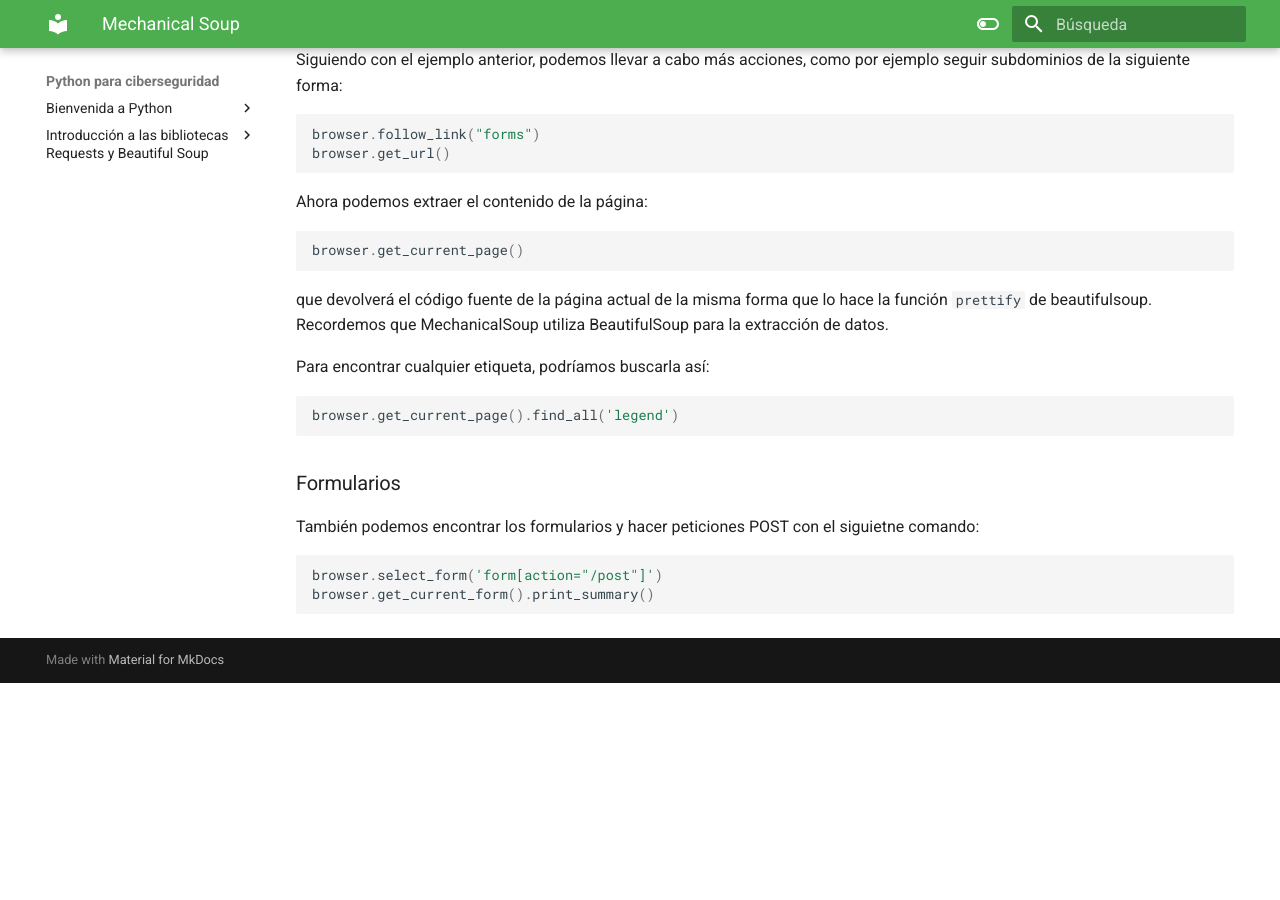
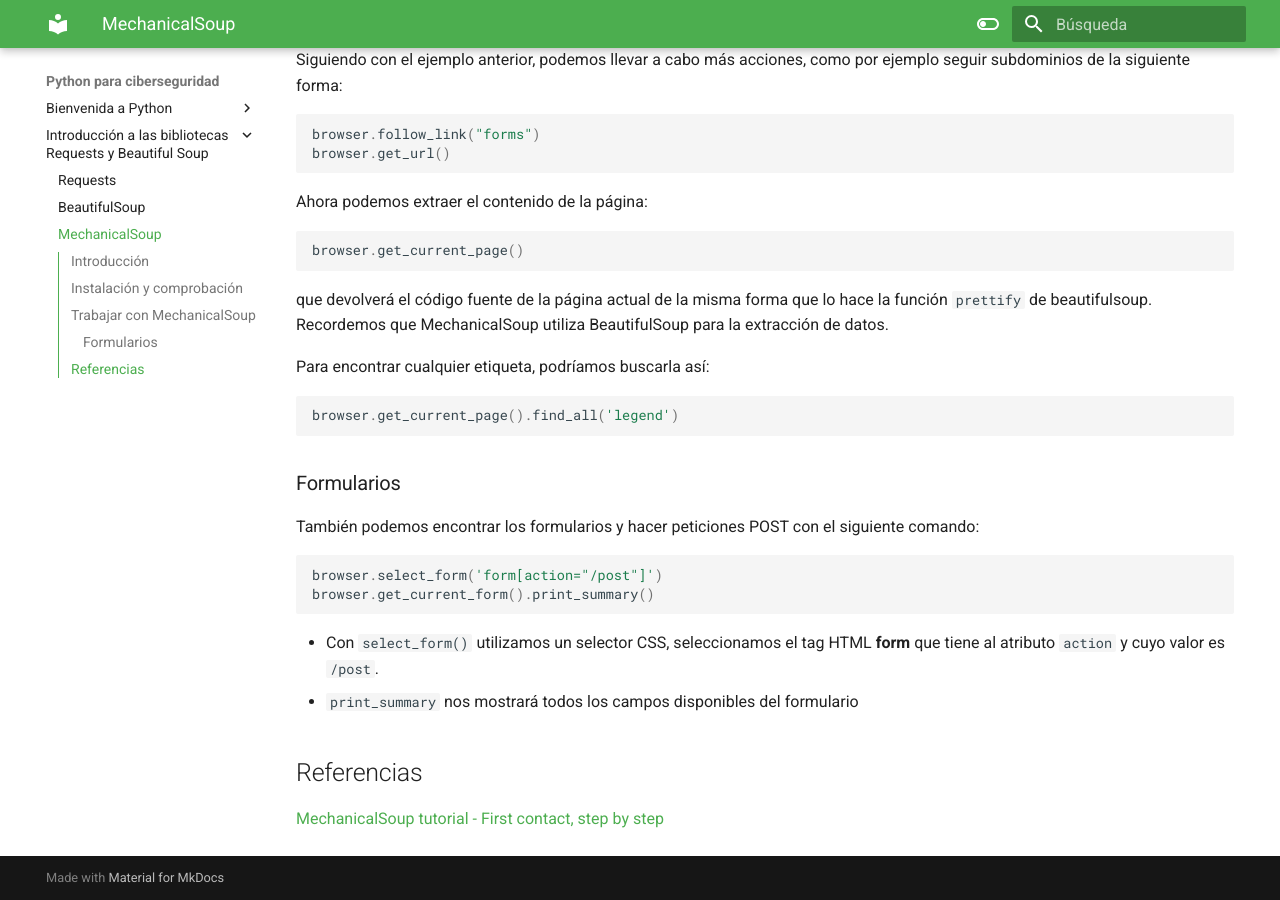
Before and after one commit to raul-profesor/Python-ciber, an MkDocs documentation site: the page built from docs/mechanical.md, in a window 1280 px wide and 900 px high, scrolled down 1606 px. Built offline with MkDocs 1.6.1 and Material for MkDocs 9.7.7, drawn with Linux system fonts in a browser that asks for light colours; before the commit the page ends 2289 px from its top, so only the background shows below that.

Commit message:
Ampliación mechanicalsoup

````diff
--- a/docs/mechanical.md
+++ b/docs/mechanical.md
@@ -82,9 +82,17 @@
 ```
 ### Formularios
 
-También podemos encontrar los formularios y hacer peticiones POST con el siguietne comando:
+También podemos encontrar los formularios y hacer peticiones POST con el siguiente comando:
 
 ```python
 browser.select_form('form[action="/post"]')
 browser.get_current_form().print_summary()
 ```
+
++ Con `select_form()` utilizamos un selector CSS, seleccionamos el tag HTML **form** que tiene al atributo `action` y cuyo valor es `/post`.
++ `print_summary` nos mostrará todos los campos disponibles del formulario
+
+
+## Referencias
+
+[MechanicalSoup tutorial - First contact, step by step](https://mechanicalsoup.readthedocs.io/en/stable/tutorial.html)
````
Also changed, not shown: docs/.pages.
